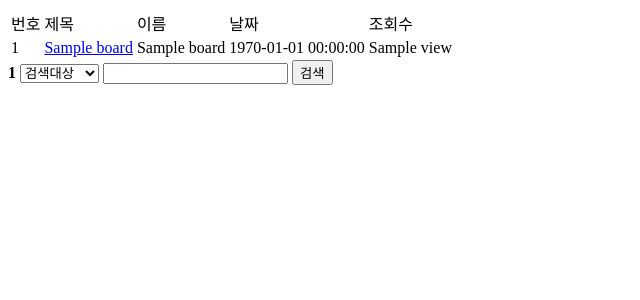
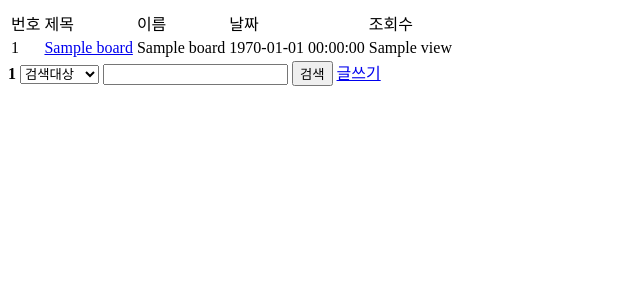
Before and after one commit to journeytorainbow/flask-web-board, a Flask app: page /list in a window 1280 px wide. Shown: the top 300 px of the page, without its empty margins (0-640 px from the left). Run offline with Flask 2, Linux system fonts and the light colour scheme; a database or web service that is not in the repository returns one stand-in record (values such as "Sample title"); some libraries are stand-ins or nearby versions.

Commit message:
글쓰기, 글목록 링크 추가

```diff
--- a/templates/list.html
+++ b/templates/list.html
@@ -57,6 +57,8 @@
 <h3>게시물이 존재하지 않습니다.</h3>
 {% endif %}
 
+<a href="url_for('board_write')">글쓰기</a>
+
 <script>
     function search() {
         var v_search = document.getElementById("search").value;
```
